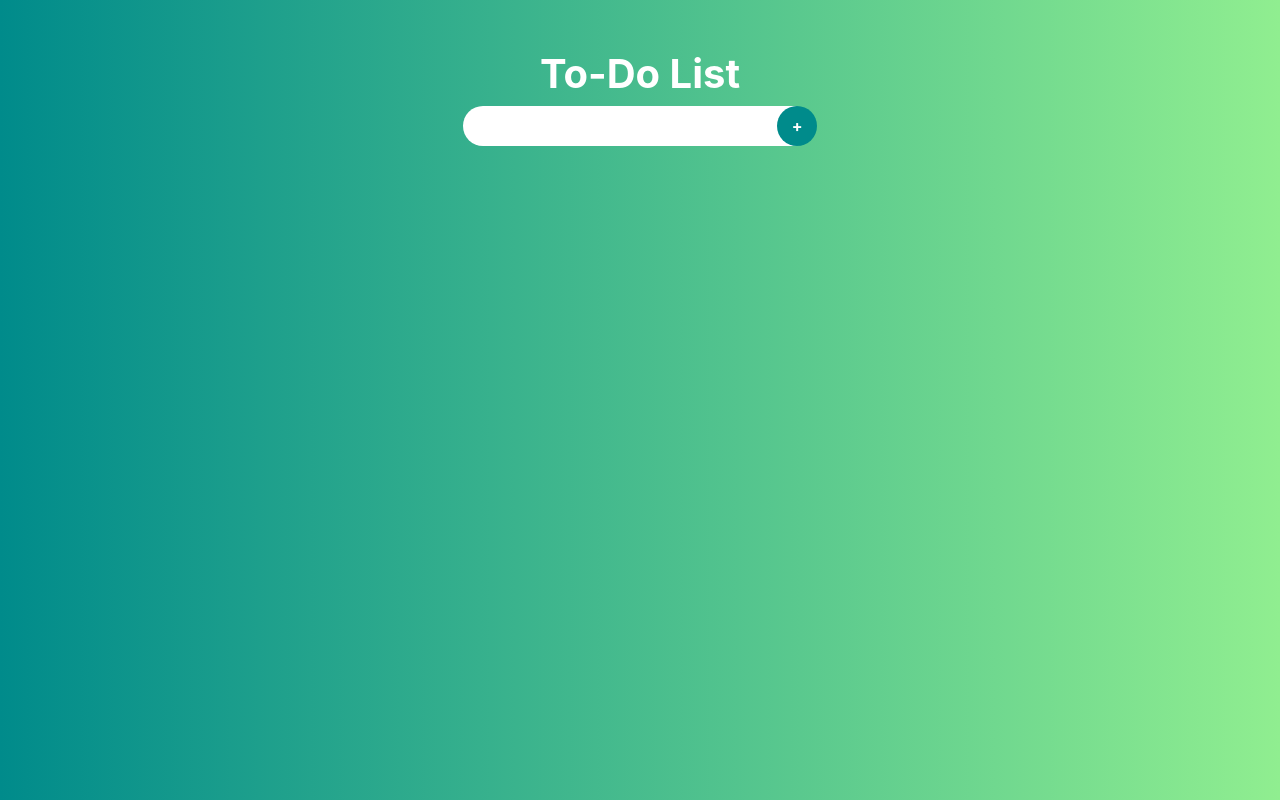
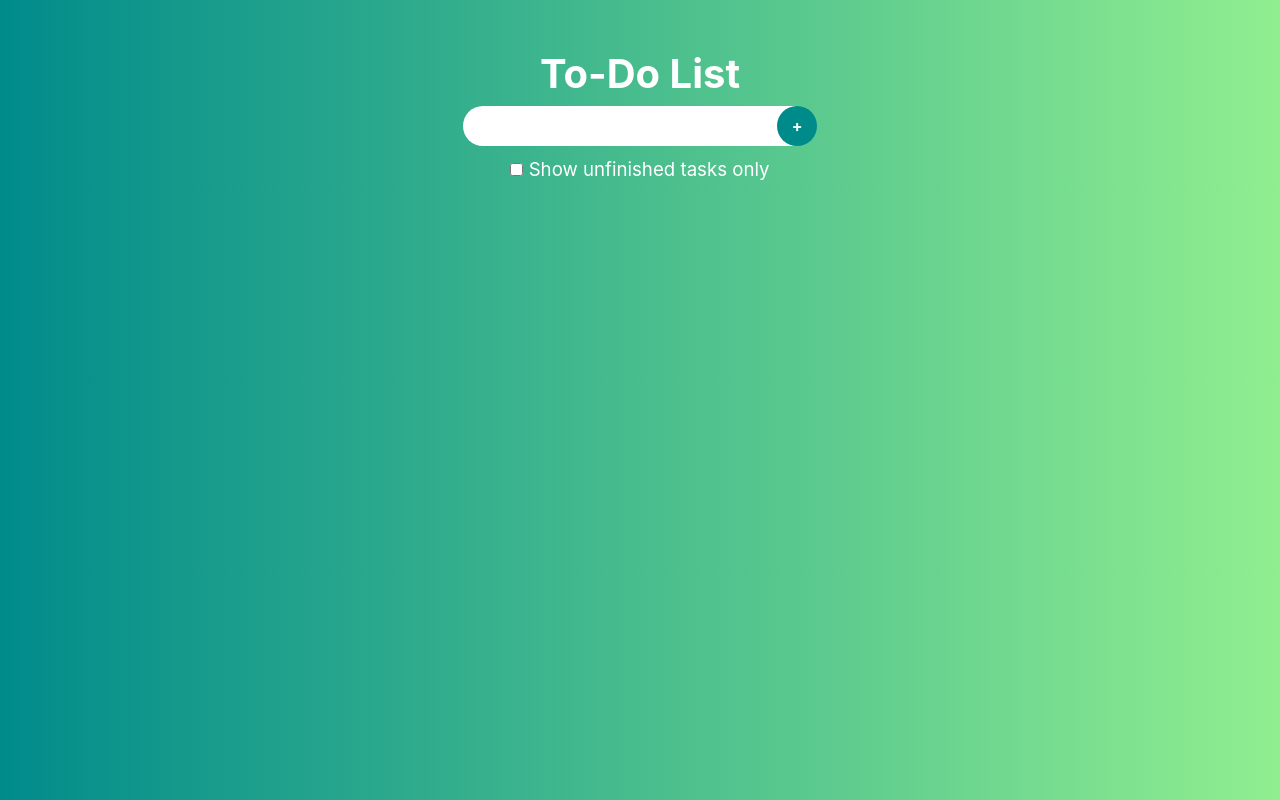
Before and after one commit to alyssabao/CSW3-ToDoList, a plain HTML site: page index.html in a window 1280 px wide. Drawn offline with nearby package versions, Linux system fonts and the light colour scheme.

Commit message:
added show undone filter

```diff
--- a/index.html
+++ b/index.html
@@ -14,6 +14,10 @@
     <h1>To-Do List</h1>
     <input type="text" id="itemInput" />
     <button id="btn-add" onclick="addItem()">+</button>
+    <div class="format">
+        <input type="checkbox" id="showUndone" onchange="filterUndone()">
+        <span>Show unfinished tasks only</span>
+    </div>
     <ul id=resultArea></ul>
     <script src="./main.js"></script>
     <script src="https://code.jquery.com/jquery-3.4.1.slim.min.js"
--- a/main.js
+++ b/main.js
@@ -39,15 +39,6 @@ function removeItem(index) {
     showList(itemList)
 }
 
-// function doneTask(index) {
-//     if(itemList[index].isDone == true){
-//         itemList[index].isDone = false
-//     } else {
-//         itemList[index].isDone = true
-//     }
-//     console.log(itemList)
-// }
-
 function doneCheckbox(index) {
     if (itemList[index].isDone == true) {
         itemList[index].isDone = false
@@ -57,3 +48,12 @@ function doneCheckbox(index) {
     showList(itemList)
     console.log(itemList)
 }
+
+let filterUndone = () => {
+    if(document.getElementById("showUndone").checked == true) {
+        let filteredList = itemList.filter(item => item.isDone == false)
+        showList(filteredList)
+    } else {
+        showList(itemList)
+    }
+}
--- a/style.css
+++ b/style.css
@@ -48,3 +48,10 @@ li {
     width: 30px;
     height: 30px;
 }
+
+.format {
+    color: white;
+    font-size: 14pt;
+    position: relative;
+    top: 10px;
+}
```
